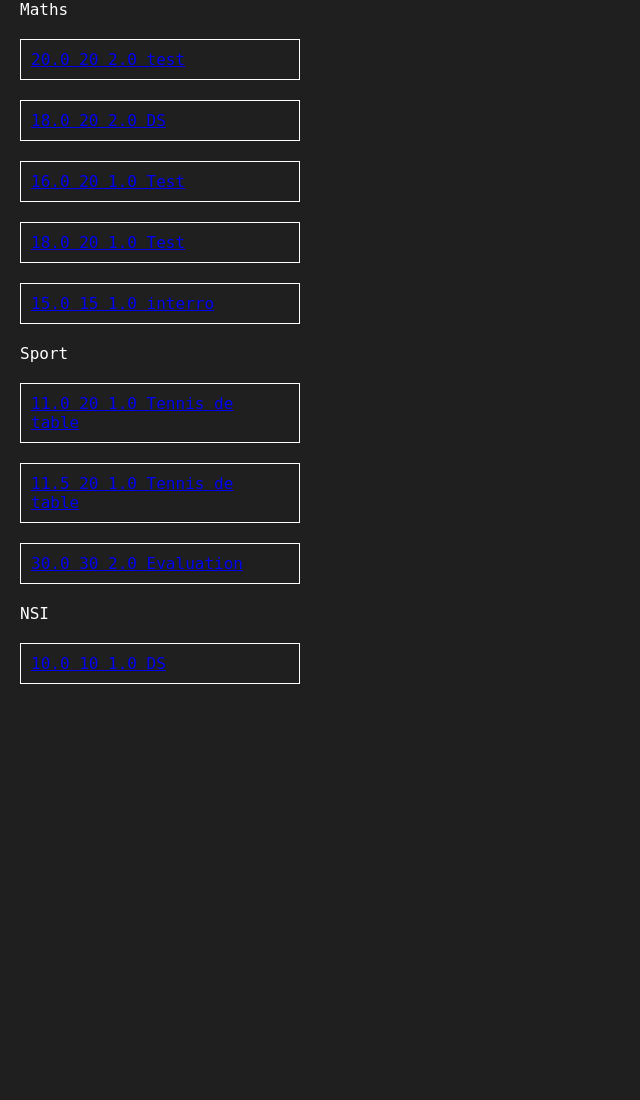
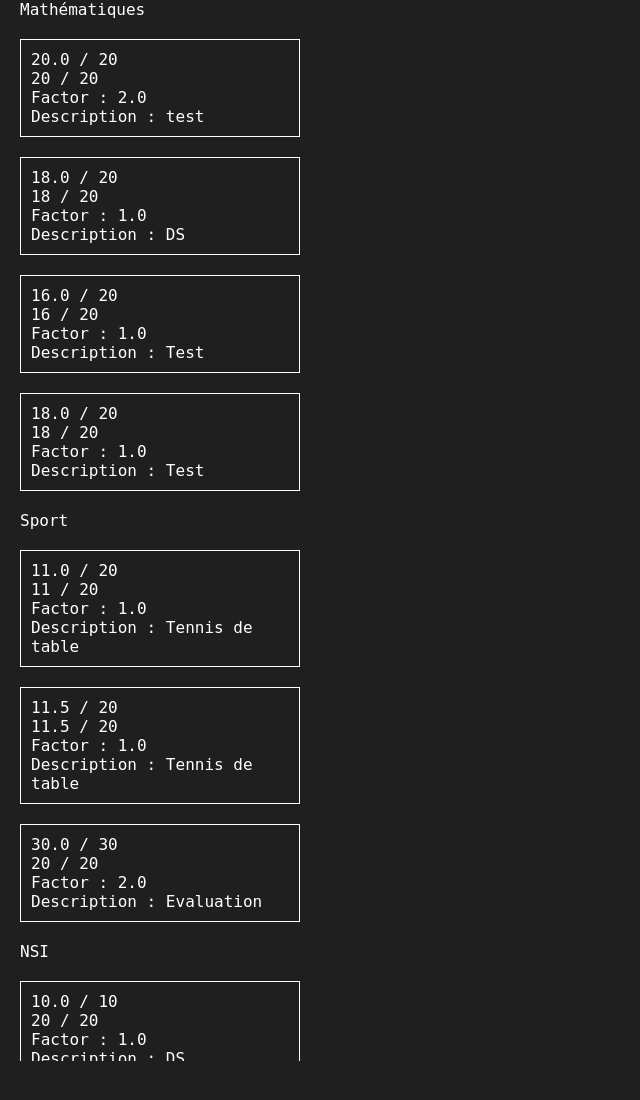
Before and after one commit to RWS-Studio/RWS_Learn, a Flask app: page / in a window 1280 px wide. Shown: the part 60-1160 px from the top of the page, without its empty margins (0-640 px from the left). Run offline with Flask 2, Linux system fonts and the light colour scheme; data comes from the database, SQL or seed files in the repository; some web fonts are replaced.

Commit message:
some front-end updates

```diff
--- a/static/css/styles.css
+++ b/static/css/styles.css
@@ -135,6 +135,11 @@ nav a{
     padding:10px;
 }
 
+#index .grade a{
+    text-decoration:none;
+    color:#fff;
+}
+
 /* view */
 
 #view{
--- a/templates/grades/update_grade.html
+++ b/templates/grades/update_grade.html
@@ -19,6 +19,7 @@ Update grade
             <button type="submit">Update</button>
         </form>
     </div>
+
     <script>
         fillInHiddenFields("grade");
     </script>
--- a/templates/index.html
+++ b/templates/index.html
@@ -10,19 +10,18 @@ Home
         {% for grade in subjects[subject] %}
             <div class="grade">
                 <a href="/grade/view?id={{ grade.id }}&subject={{ subject }}">
-                {{ grade.grade }}
-                {{ grade.grade_max }}
-                {{ grade_20 }}
-                {{ grade.factor }}
-                {{ grade.description }}
+                    <p>{{ grade.grade }} / {{ grade.grade_max }}</p>
+                    <p>{{ grade.grade_20 }} / 20</p>
+                    <p>Factor : {{ grade.factor }}</p>
+                    <p>Description : {{ grade.description }}</p>
                 </a>
             </div>
         {% endfor %}
     {% endfor %}
     </div>
-<!--version control-->
+
     <script>
+        //version control
         checkSoftwareVersion();
     </script>
-
 {% endblock %}
--- a/templates/subjects/delete_subject.html
+++ b/templates/subjects/delete_subject.html
@@ -10,7 +10,7 @@ Delete subject
             <input type="hidden" name="subject" id="js-input-subject" required>
             <div style="display:flex;align-items:center;gap:10px;">
                 <input type="checkbox" name="confirm" id="confirm" required style="width:auto;">
-            <label for="confirm">Are you sure to delete this subject ? There is no turning back.</label>
+                <label for="confirm">Are you sure to delete this subject ? There is no turning back. All grades of this subject will be deleted too.</label>
             </div>
             <button type="submit">Delete</button>
         </form>
```
Also changed, not shown: database/db_grades.db, templates/grades/add_grade.html (indentation only), templates/grades/delete_grade.html (indentation only), templates/subjects/add_subject.html (indentation only), templates/subjects/update_subject.html (indentation only). Lines whose indentation alone changed are shown as unchanged.
